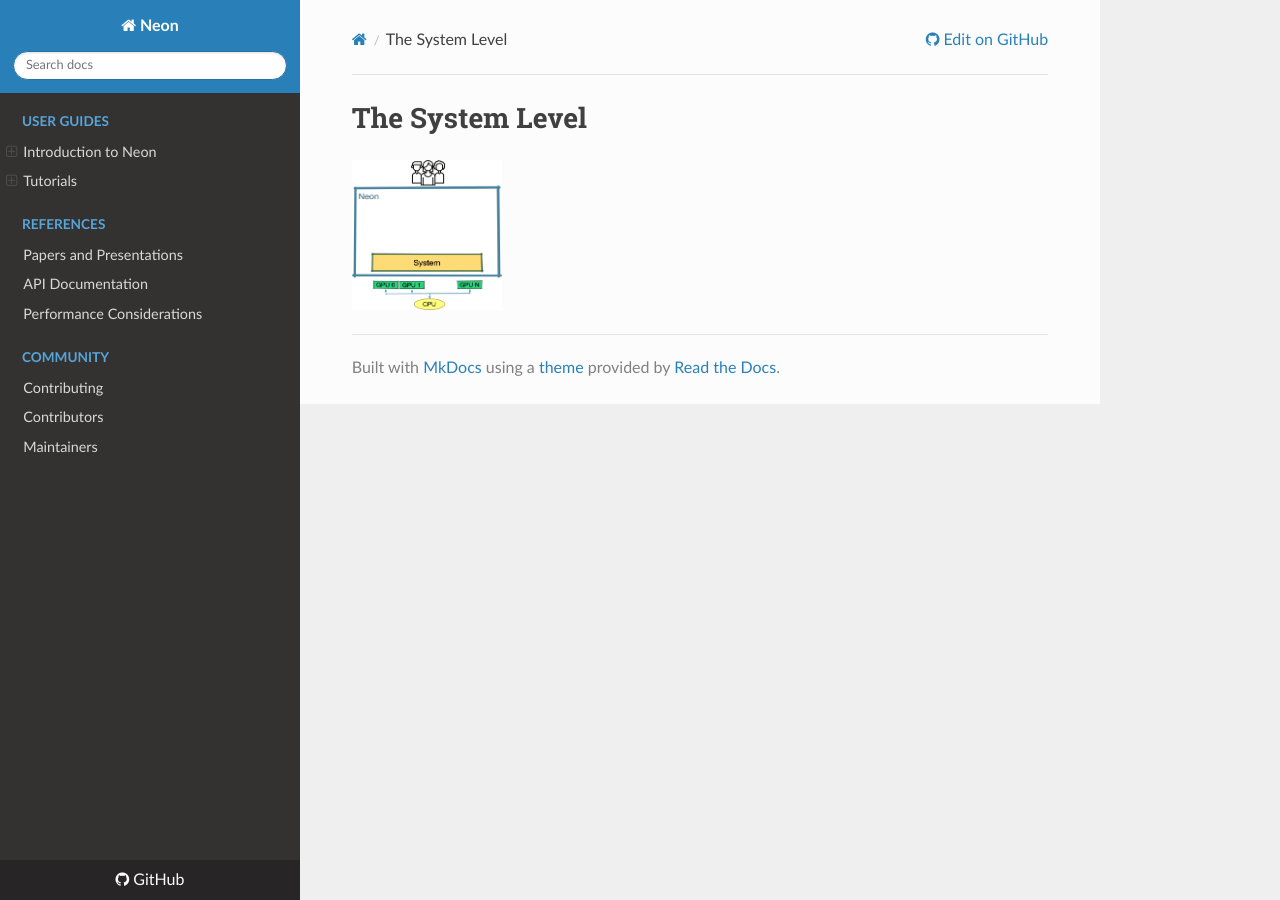
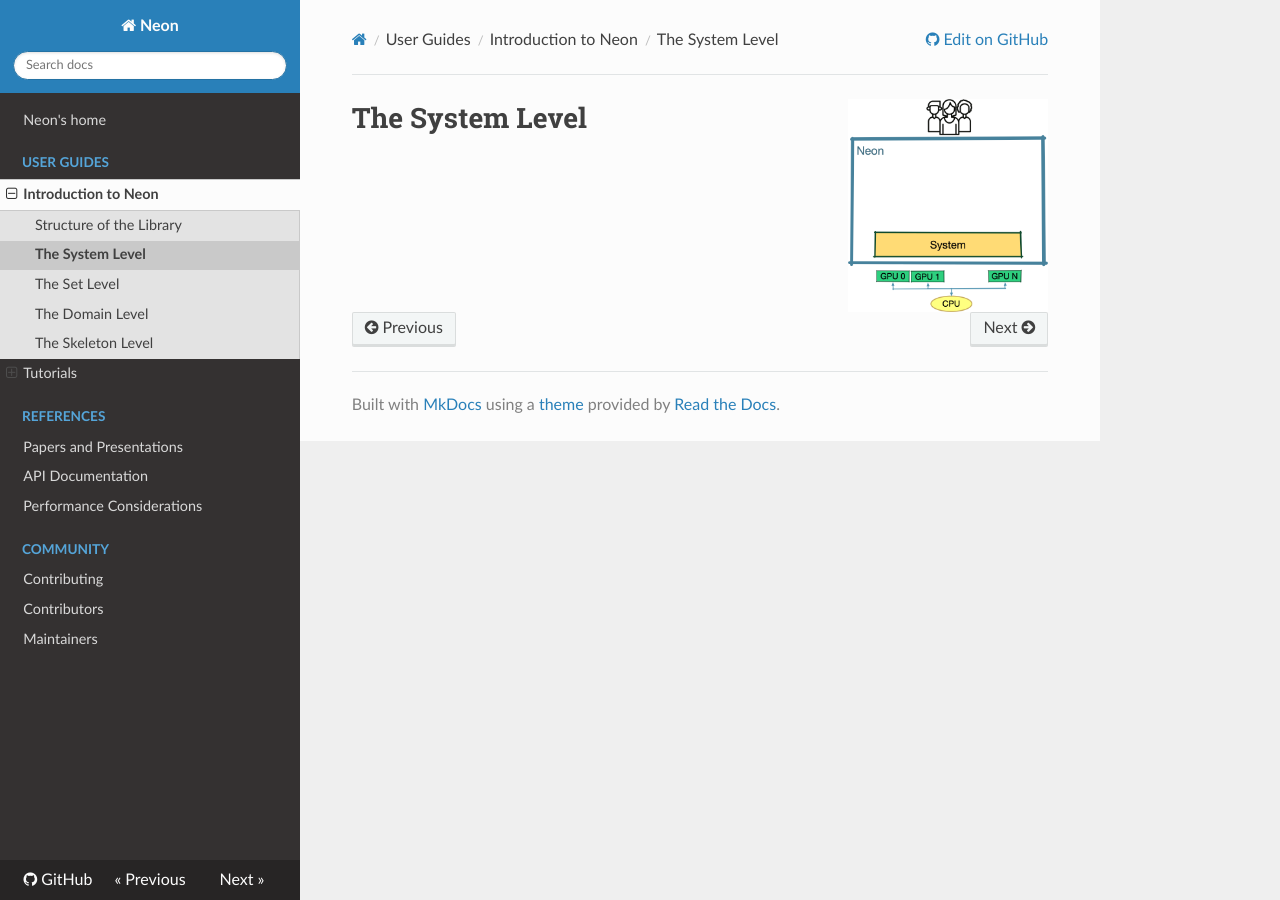
Before and after one commit to Autodesk/Neon, an MkDocs documentation site: the page built from docs/user-guides/introduction-to-neon/02-the-system-level.md, in a window 1280 px wide. Built offline with MkDocs 1.6.1, drawn with Linux system fonts in a browser that asks for light colours; nearby versions of some CDN libraries.

Commit message:
WIP: documentation structure

```diff
--- a/docs/user-guides/introduction-to-neon/02-the-system-level.md
+++ b/docs/user-guides/introduction-to-neon/02-the-system-level.md
@@ -1,2 +1,2 @@
+![](img/02-layers-system.png){align=right style="width:200px"}
 # The System Level
-![](02-layers-system.png){: style="height:150px;width:150px"}
--- a/mkdocs.yml
+++ b/mkdocs.yml
@@ -5,9 +5,11 @@ repo_name: GitHub
 site_favicon: img/favicon.ico
 
 nav:
+    - Neon's home: index.md
     - User Guides:
       - Introduction to Neon:
         - Structure of the Library: ./user-guides/introduction-to-neon/01-neon-structure.md
+        - The System Level: ./user-guides/introduction-to-neon/02-the-system-level.md
         - The Set Level: ./user-guides/introduction-to-neon/03-the-set-level.md
         - The Domain Level: ./user-guides/introduction-to-neon/04-the-domain-level.md
         - The Skeleton Level: ./user-guides/introduction-to-neon/05-the-skeleton-level.md
@@ -23,7 +25,7 @@ nav:
         - Maintainers: maintainers.md
 theme:
   name: readthedocs
-  navigation_depth: 4
+  navigation_depth: 2
 
 markdown_extensions:
   - pymdownx.arithmatex:
```
Also changed, not shown: docs/user-guides/introduction-to-neon/01-neon-structure.md (+1 -1 lines), docs/user-guides/introduction-to-neon/03-the-set-level.md (+1 -1 lines), docs/user-guides/introduction-to-neon/04-the-domain-level.md (+1 -1 lines), docs/user-guides/introduction-to-neon/05-the-skeleton-level.md (+1 -1 lines), docs/user-guides/introduction-to-neon/the-domain-level.md (deleted, +0 -27 lines), docs/user-guides/introduction-to-neon/img/01-layers-all.png (renamed from docs/user-guides/introduction-to-neon/01-layers-all.png), docs/user-guides/introduction-to-neon/img/02-layers-system.png (renamed from docs/user-guides/introduction-to-neon/02-layers-system.png), docs/user-guides/introduction-to-neon/img/03-layers-set.png (renamed from docs/user-guides/introduction-to-neon/03-layers-set.png), docs/user-guides/introduction-to-neon/img/04-layers-domain.png (renamed from docs/user-guides/introduction-to-neon/04-layers-domain.png), docs/user-guides/introduction-to-neon/img/05-layers-skeleton.png (renamed from docs/user-guides/introduction-to-neon/05-layers-skeleton.png), docs/user-guides/introduction-to-neon/neon-structure.md (deleted), docs/user-guides/introduction-to-neon/the-set-level.md (deleted), docs/user-guides/introduction-to-neon/the-skeleton-level.md (deleted), 1 other file.
